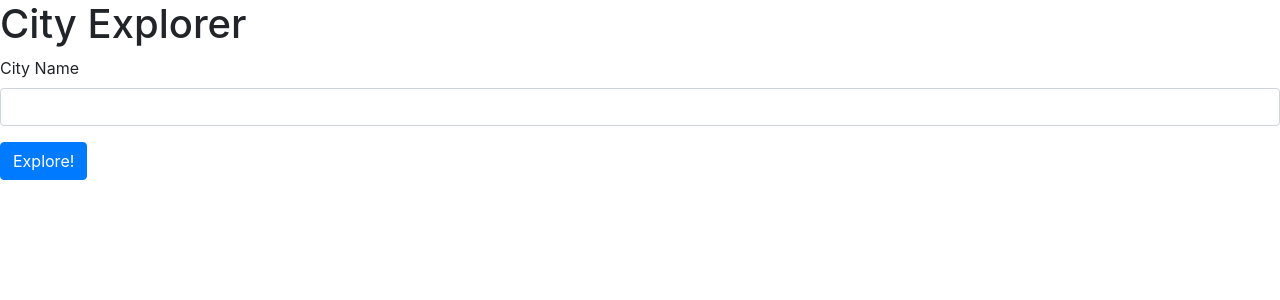
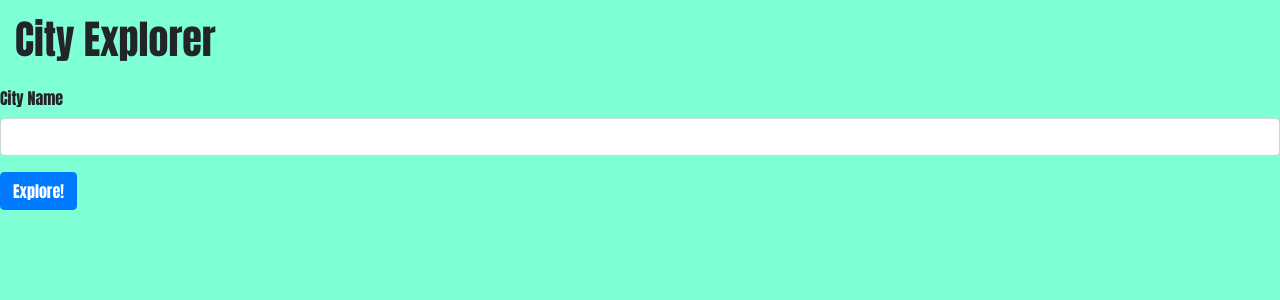
Before and after one commit to TJohnson986/city-explorer, a React (Create React App) app: page / in a window 1280 px wide. Shown: the top 300 px of the page. Built offline with nearby package versions, Linux system fonts and the light colour scheme.

Commit message:
added styling to body, form, and jumbotron

```diff
--- a/src/App.css
+++ b/src/App.css
@@ -36,3 +36,21 @@
     transform: rotate(360deg);
   }
 }
+
+body {
+  background-color:aquamarine;
+  font-family:Impact, Haettenschweiler, 'Arial Narrow Bold', sans-serif
+}
+
+.jumbotron {
+  text-align: center;
+}
+
+.form {
+  max-width: 300px;
+  padding: 15px;
+}
+
+h1 {
+  padding: 15px;
+}
```
